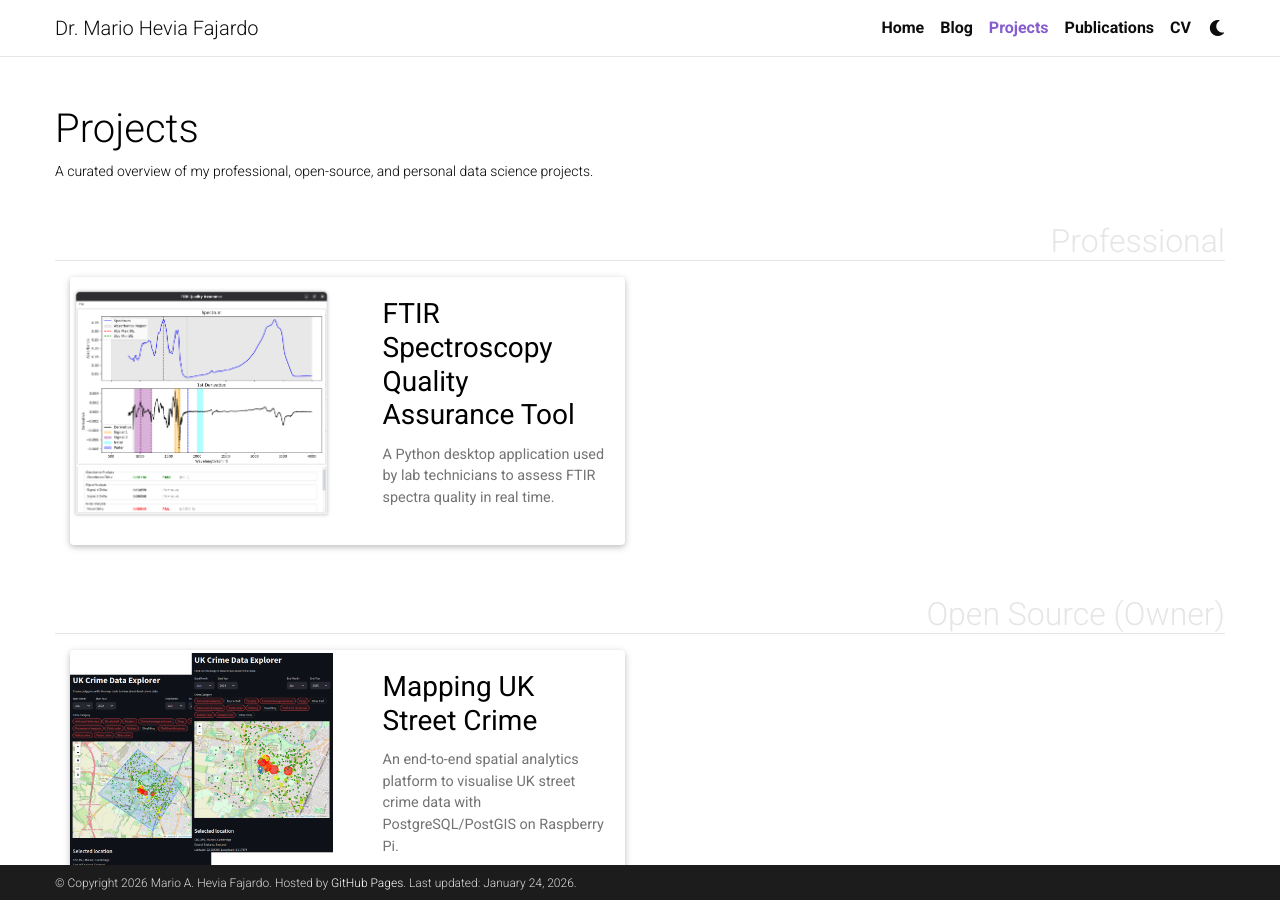
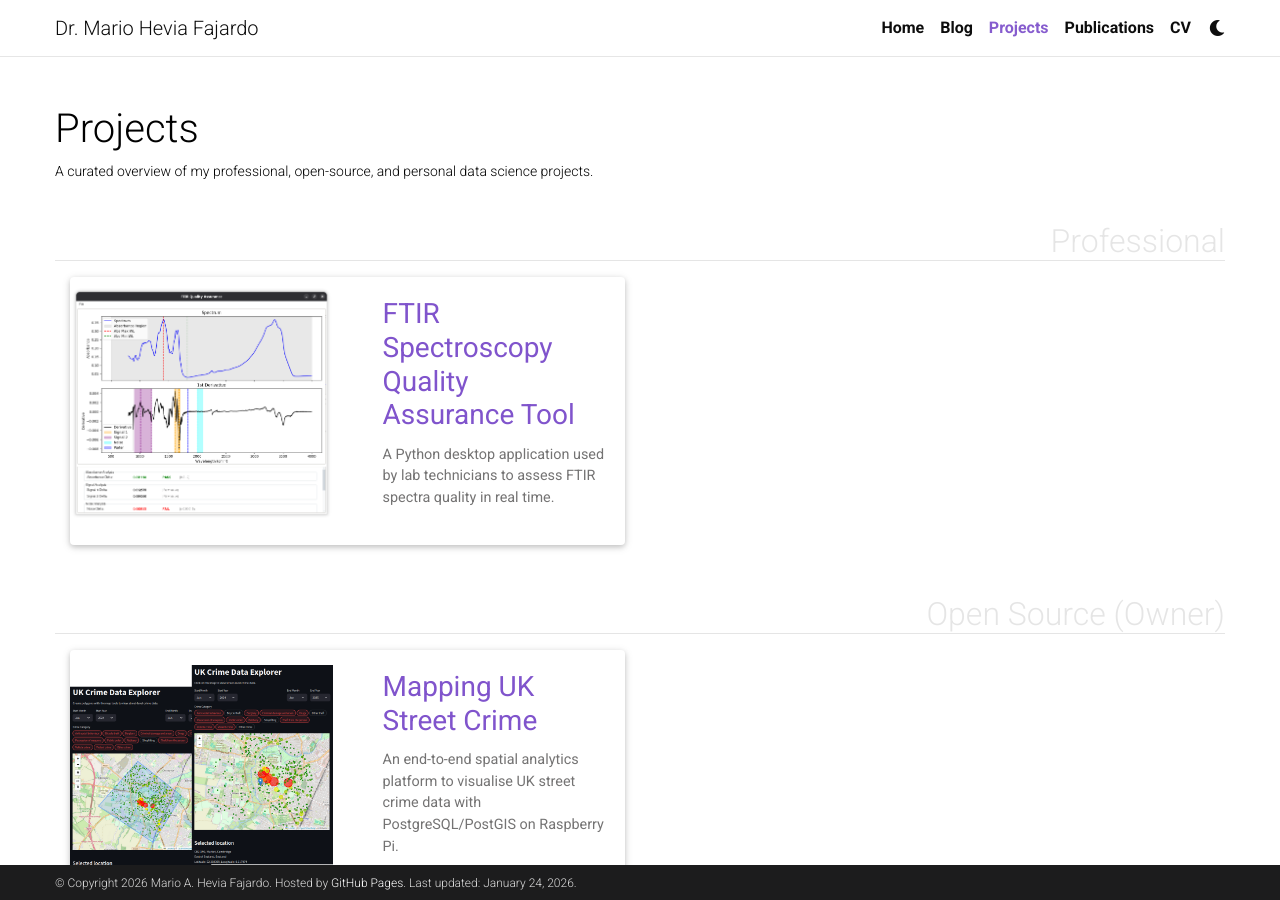
Before and after one commit to mariohevia/mariohevia.github.io, a Jekyll site: the page built from _pages/projects.md, in a window 1280 px wide and 900 px high. Built offline with Jekyll 4.4.1, drawn with Linux system fonts in a browser that asks for light colours; full-size pictures stand in for the smaller copies a plugin makes; comment, search, counter and statistics services are not loaded; a style sheet for code colours, icons or effects is not loaded.

```diff
--- a/_includes/projects_horizontal.html
+++ b/_includes/projects_horizontal.html
@@ -1,22 +1,30 @@
 <div class="card-item col">
-  {%- if project.redirect -%}
-  <a href="{{ project.redirect }}">
-  {%- else -%}
-  <a href="{{ project.url | relative_url }}">
-  {%- endif -%}
     <div class="card hoverable">
       <div class="row g-0">
+        {%- assign project_href = project.redirect | default: project.url | relative_url -%}
+
         {%- if project.img -%}
         <div class="card-img col-md-6">
-          {% include figure.html path=project.img alt="project thumbnail" %}
+          <a href="{{ project_href }}">
+            {% include figure.html path=project.img alt="project thumbnail" %}
+          </a>
         </div>
         <div class="col-md-6">
         {%- else -%}
         <div class="col-md-12">
         {%- endif -%}
+
           <div class="card-body">
-            <h3 class="card-title">{{ project.title }}</h3>
-            <p class="card-text">{{ project.description }}</p>
+            <h3 class="card-title">
+              <a href="{{ project_href }}">{{ project.title }}</a>
+            </h3>
+
+            <p class="card-text">
+              <a href="{{ project_href }}" style="color: inherit; text-decoration: none;">
+                {{ project.description }}
+              </a>
+            </p>
+
             <div class="row ml-1 mr-1 p-0">
               {%- if project.github -%}
               <div class="github-icon">
@@ -32,9 +40,9 @@
               </div>
               {%- endif -%}
             </div>
+
           </div>
         </div>
       </div>
     </div>
-  </a>
-</div>
+  </div>
```
Also changed, not shown: _layouts/about.html (+15 -0 lines), _projects/3_flood_detection.md (+2 -0 lines), _projects/5_mapping_uk_street_crime.md (+2 -0 lines).
